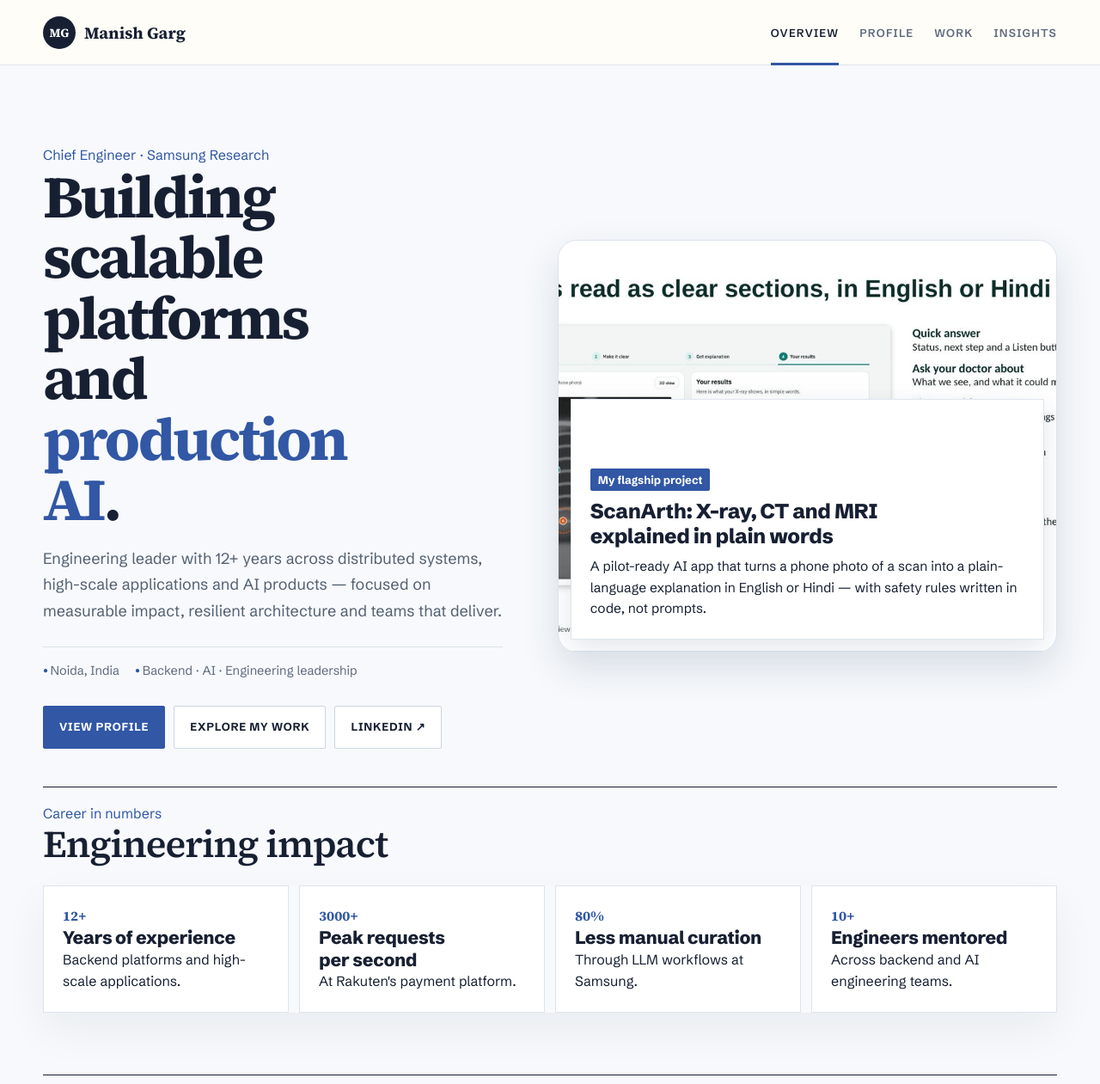
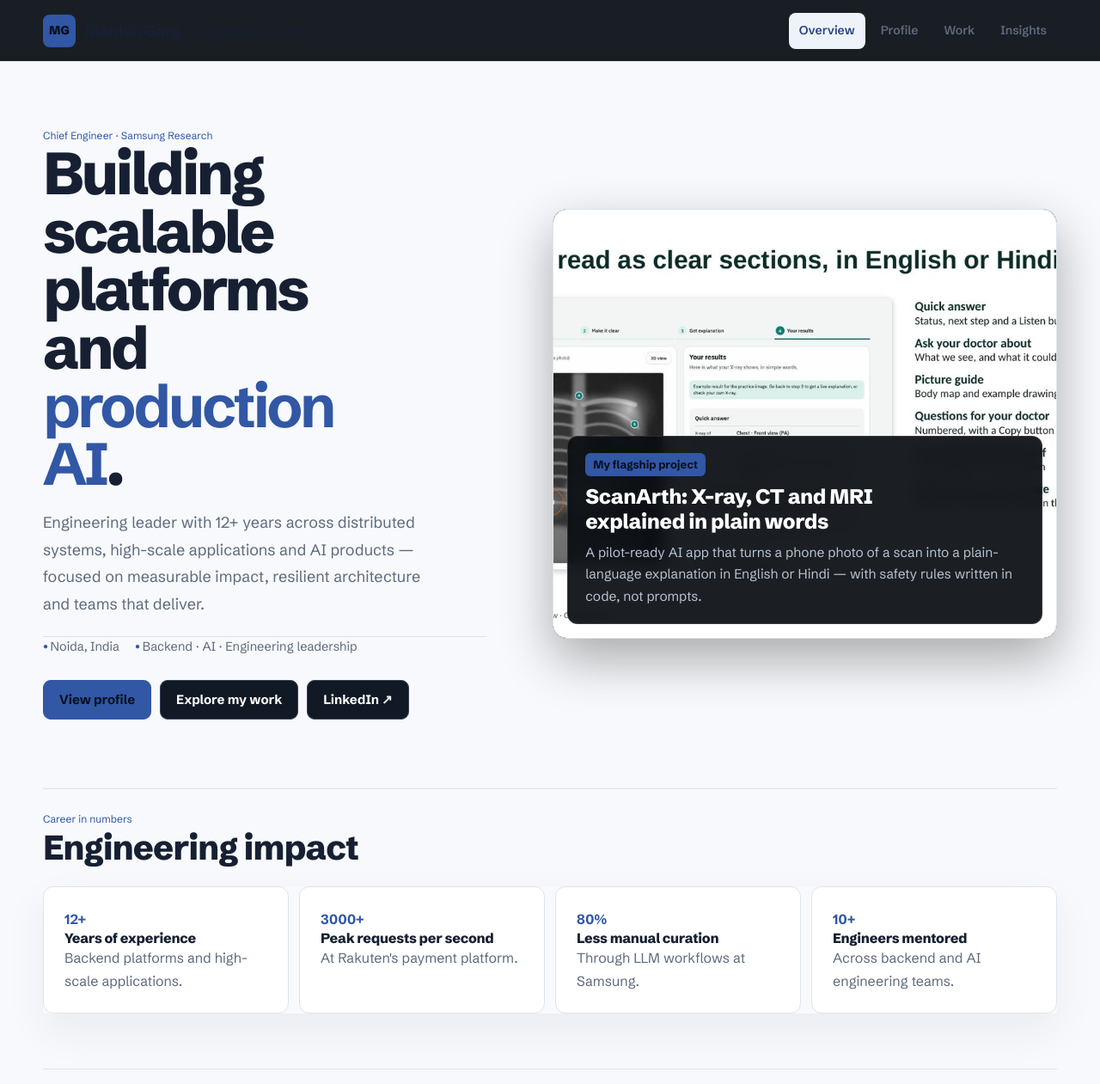
Before and after one commit to manishsdbct/manish-garg-portfolio, a plain HTML site: page index.html in a window 1280 px wide. Shown: the top 1261 px of the page at 86% size. Drawn offline with Linux system fonts and the light colour scheme.

Commit message:
Add structured dark portfolio theme

```diff
--- a/index.html
+++ b/index.html
@@ -173,61 +173,28 @@ footer .wrap{display:flex;justify-content:space-between;gap:12px;flex-wrap:wrap}
 #v-home .expertise-grid article{border-top:3px solid var(--brick);box-shadow:0 12px 32px rgba(16,27,49,.04)}
 @media(max-width:900px){#v-home .hello{min-height:auto;padding-bottom:20px}#v-home .feature{min-height:420px}#v-home .feature img{aspect-ratio:4/3}}
 </style>
-<style id="editorial-final">
-:root{--stone:#f4f0e7;--paper:#fffdf8;--ink:#1b1c19;--mute:#62655f;--line:#ded9cf;--brick:#a64b3c;--brick2:#80372d;--night:#20221e;--tint:#eee7dc;color-scheme:light}
-*{box-sizing:border-box}
-html{scroll-behavior:smooth}
-body{margin:0;background:var(--stone)!important;color:var(--ink)!important;font:16px/1.6 "Schibsted Grotesk",system-ui,sans-serif!important}
-header{position:sticky!important;top:0!important;left:auto!important;bottom:auto!important;width:100%!important;height:76px!important;border:0!important;border-bottom:1px solid var(--line)!important;background:rgba(255,253,248,.96)!important;backdrop-filter:blur(12px)!important;color:var(--ink)!important}
-header .wrap{width:min(1180px,calc(100% - 48px))!important;height:76px!important;min-height:76px!important;max-width:none!important;margin:0 auto!important;padding:0!important;display:flex!important;flex-direction:row!important;align-items:center!important;justify-content:space-between!important}
-.brand{color:var(--ink)!important;font-family:"Source Serif 4",Georgia,serif!important;font-size:19px!important}.brand i{width:38px!important;height:38px!important;border-radius:50%!important;background:var(--ink)!important;color:#fff!important}.brand em{display:inline!important}.brand span{display:none!important}
-nav{display:flex!important;flex-direction:row!important;gap:24px!important;overflow:visible!important}nav a{min-height:76px!important;padding:0!important;border-radius:0!important;display:flex!important;align-items:center!important;color:var(--mute)!important;font-size:13px!important;text-transform:uppercase!important;letter-spacing:.09em!important}nav a:hover{background:transparent!important;color:var(--ink)!important}nav a[aria-current]{background:transparent!important;color:var(--ink)!important;box-shadow:inset 0 -3px var(--brick)!important}
-main.wrap{width:min(1180px,calc(100% - 48px))!important;max-width:none!important;margin:0 auto!important;padding:0!important}
-.view{min-height:calc(100vh - 76px)!important;padding:72px 0 88px!important}.view.on{display:block!important}
-footer{margin-left:0!important;border:0!important;background:var(--night)!important;color:#c8ccca!important}footer .wrap{width:min(1180px,calc(100% - 48px))!important;max-width:none!important}footer a{color:#fff!important}
-.hello{grid-template-columns:minmax(0,.92fr) minmax(400px,1fr)!important;gap:clamp(32px,5vw,72px)!important;align-items:center!important;min-height:calc(100vh - 76px)!important;padding:20px 0 48px!important}
-.intro{max-width:620px}.intro h1{max-width:10ch;font-family:"Source Serif 4",Georgia,serif!important;font-size:clamp(52px,5.4vw,72px)!important;line-height:1.02!important;font-weight:800!important;letter-spacing:-.045em!important}
-.intro p{max-width:38rem;font-family:"Schibsted Grotesk",system-ui,sans-serif!important;font-size:18px!important;line-height:1.7!important;color:#526071!important}
-.eyebrow{color:#3157a5!important}
-.meta{margin-top:26px!important;padding-top:16px!important;border-top:1px solid var(--line)!important}.meta span::before{color:#3157a5!important}
-.btns{margin-top:28px!important}
-.btn{min-height:50px!important;border-radius:2px!important;font-size:13px!important;text-transform:uppercase!important;letter-spacing:.06em!important}
-.btn.red{background:#3157a5!important;border-color:#3157a5!important}
-.btn.red:hover{background:#24447f!important}
-.feature{min-height:480px!important;height:min(480px,55vh)!important;max-height:none!important;box-shadow:0 18px 45px rgba(31,55,94,.14)!important;background:#eef2f7!important}
-.feature img{height:100%!important;aspect-ratio:16/10!important;object-fit:cover!important;object-position:center top!important}
-.feature .fb{left:14px!important;right:14px!important;bottom:14px!important;background:#fff!important;border:1px solid #dfe6ef!important;box-shadow:0 10px 28px rgba(31,55,94,.12)!important;color:#172033!important}
-.feature .fb h3,#v-home .feature .fb p{color:#172033!important}
-.label{border-radius:2px!important;background:var(--brick)!important}
-.head{border-top:1px solid var(--ink)!important;padding-top:18px!important;margin:72px 0 24px!important}
-.head h2{font-family:"Source Serif 4",Georgia,serif!important;font-size:44px!important;font-weight:600!important}
-.more{color:var(--brick)!important;text-transform:uppercase!important;letter-spacing:.06em!important;font-size:13px!important}
-.posts{display:grid!important;gap:22px!important}
-.post{border-radius:0!important;border:1px solid var(--line)!important;background:var(--paper)!important;padding:26px!important}
-.post:hover{border-color:#bdb5a7!important;box-shadow:0 14px 34px rgba(44,40,32,.08)!important;transform:none!important}
-.post h3{font-family:"Source Serif 4",Georgia,serif!important;font-size:25px!important}
-.post .pm b{color:var(--brick)!important}
-.post .stat strong{color:var(--brick)!important;font-family:"Source Serif 4",Georgia,serif!important}
-.work{gap:22px!important}
-.wcard{border-radius:0!important;border:1px solid var(--line)!important;background:var(--paper)!important}
-.wcard h3{font-family:"Source Serif 4",Georgia,serif!important}
-.wcard .big{color:var(--brick)!important;font-family:"Source Serif 4",Georgia,serif!important}
-.chips li{border-radius:2px!important;background:var(--tint)!important;border-color:var(--line)!important}
-.stat-grid{display:grid!important;grid-template-columns:repeat(4,1fr)!important;gap:12px!important;background:transparent!important;border:0!important}
-.stat-grid article{border:1px solid var(--line)!important;border-radius:0!important;background:var(--paper)!important}
-.stat-grid strong{color:var(--brick)!important;font-family:"Source Serif 4",Georgia,serif!important}
-.expertise-grid{display:grid!important;grid-template-columns:repeat(3,1fr)!important;gap:18px!important}
-.expertise-grid article{min-height:190px!important;border:0!important;border-top:3px solid var(--brick)!important;border-radius:0!important;background:var(--paper)!important}
-.expertise-grid h3{font-family:"Source Serif 4",Georgia,serif!important}
-.sa{border-radius:0!important}.viewer{border-radius:0!important}.filters button{border-radius:2px!important}.filters button[aria-pressed=true]{background:var(--brick)!important;border-color:var(--brick)!important}
-.art,.panel{border-radius:0!important}.art{background:var(--paper)!important}.body h2{font-family:"Source Serif 4",Georgia,serif!important;border-bottom:0!important}.body .pull{border-left-color:var(--brick)!important;background:var(--tint)!important}
-@media(max-width:900px){header{height:68px!important}header .wrap{width:calc(100% - 32px)!important;height:68px!important}main.wrap{width:calc(100% - 32px)!important}footer .wrap{width:calc(100% - 32px)!important}nav{gap:14px!important}nav a{min-height:68px!important;font-size:12px!important}.hello{grid-template-columns:1fr!important;min-height:auto!important;padding-top:8px!important}#v-home .hello{grid-template-columns:1fr!important;min-height:auto!important;padding-top:8px!important}#v-home .feature{min-height:420px!important;height:420px!important;max-height:none!important}#v-home .feature img{height:100%!important}}
-@media(max-width:600px){header{height:64px!important}header .wrap{width:calc(100% - 24px)!important;height:64px!important}main.wrap{width:calc(100% - 36px)!important}footer .wrap{width:calc(100% - 36px)!important}.brand em{display:none!important}nav{gap:10px!important}nav a{min-height:64px!important;font-size:10px!important}.view{padding:40px 0 64px!important}.hello{gap:30px!important}.intro h1{font-size:42px!important}.feature{min-height:360px!important;height:360px!important}#v-home .feature{min-height:360px!important;height:360px!important}#v-home .feature img{height:100%!important}}
-#v-home .hello{padding-bottom:12px!important}
-#v-home .head.home-impact{margin-top:32px!important}
-#v-home .stat-grid article{padding:22px!important}
-#v-home .stat-grid p{max-width:26ch!important}
-@media(max-width:900px){#v-home .head.home-impact{margin-top:20px!important}#v-home .head{margin-top:48px!important}}
+<style id="dark-portfolio-final">
+:root{--stone:#0b1018;--paper:#111925;--ink:#f4f7fb;--mute:#aab4c4;--line:#263244;--brick:#63a4ff;--brick2:#91bdff;--night:#080c12;--tint:#18243a;color-scheme:dark}
+*{box-sizing:border-box}html{scroll-behavior:smooth}
+body{margin:0!important;background:var(--stone)!important;color:var(--ink)!important;font:16px/1.65 "Schibsted Grotesk",system-ui,sans-serif!important}
+header{position:sticky!important;top:0!important;width:100%!important;height:72px!important;border:0!important;border-bottom:1px solid var(--line)!important;background:rgba(11,16,24,.94)!important;backdrop-filter:blur(14px)!important}
+header .wrap{width:min(1180px,calc(100% - 48px))!important;height:72px!important;max-width:none!important;margin:0 auto!important;padding:0!important;display:flex!important;align-items:center!important;justify-content:space-between!important}
+.brand{color:var(--ink)!important;font-family:"Schibsted Grotesk",system-ui,sans-serif!important}.brand i{width:38px!important;height:38px!important;border-radius:8px!important;background:var(--brick)!important;color:#08101d!important}.brand span,.brand em{color:inherit!important}
+nav{display:flex!important;flex-direction:row!important;gap:6px!important}nav a{min-height:42px!important;padding:0 12px!important;border-radius:8px!important;display:flex!important;align-items:center!important;color:var(--mute)!important;font-size:14px!important}nav a:hover{background:#172233!important;color:#fff!important}nav a[aria-current]{background:var(--tint)!important;color:var(--brick2)!important;box-shadow:none!important}
+main.wrap{width:min(1180px,calc(100% - 48px))!important;max-width:none!important;margin:0 auto!important;padding:0!important}.view{min-height:calc(100vh - 72px)!important;padding:64px 0 96px!important}
+footer{margin-left:0!important;background:var(--night)!important;border-top:1px solid var(--line)!important;color:var(--mute)!important}footer .wrap{width:min(1180px,calc(100% - 48px))!important;max-width:none!important}footer a{color:#dceaff!important}
+.hello{grid-template-columns:minmax(0,.88fr) minmax(400px,1fr)!important;gap:clamp(40px,6vw,80px)!important;align-items:center!important;min-height:520px!important;padding:12px 0 56px!important}
+.intro h1{font-family:"Schibsted Grotesk",system-ui,sans-serif!important;font-size:clamp(50px,5.4vw,76px)!important;line-height:.98!important;letter-spacing:-.05em!important;font-weight:800!important}.intro h1 b{color:var(--brick)!important}.intro p{max-width:42ch!important;font-size:18px!important;line-height:1.75!important;color:var(--mute)!important}.eyebrow{color:var(--brick)!important;font-size:12px!important}.meta{border-top:1px solid var(--line)!important;color:var(--mute)!important}.meta span::before{color:var(--brick)!important}
+.btn{border-radius:9px!important;border-color:#344157!important;background:#111925!important;color:#fff!important}.btn.red{background:var(--brick)!important;border-color:var(--brick)!important;color:#08101d!important}.btn.red:hover{background:var(--brick2)!important}.btn:hover{border-color:#64738b!important}
+.feature{position:relative!important;min-height:500px!important;height:500px!important;overflow:hidden!important;border:1px solid var(--line)!important;border-radius:16px!important;background:#111925!important;box-shadow:0 24px 60px rgba(0,0,0,.32)!important}.feature img{height:100%!important;aspect-ratio:auto!important;object-fit:cover!important;object-position:center!important;border:0!important}.feature .fb{position:absolute!important;left:16px!important;right:16px!important;bottom:16px!important;border:1px solid rgba(255,255,255,.12)!important;border-radius:12px!important;background:rgba(8,12,18,.92)!important;backdrop-filter:blur(10px)!important;padding:18px 20px!important}.feature .fb h3{color:#fff!important}.feature .fb p{color:#b8c2d1!important}.label{border-radius:6px!important;background:var(--brick)!important;color:#08101d!important}.more{color:var(--brick2)!important}
+.head{display:flex!important;align-items:end!important;border-top:1px solid var(--line)!important;padding-top:20px!important;margin:64px 0 24px!important}.head h2{font-size:40px!important;font-weight:800!important}.head.home-impact{margin-top:24px!important}
+.stat-grid{display:grid!important;grid-template-columns:repeat(4,1fr)!important;gap:12px!important;background:transparent!important;border:0!important}.stat-grid article{border:1px solid var(--line)!important;border-radius:12px!important;background:var(--paper)!important;padding:24px!important}.stat-grid strong{color:var(--brick)!important}.stat-grid h3{font-size:16px!important}.stat-grid p{color:var(--mute)!important}
+.work{display:grid!important;grid-template-columns:repeat(3,minmax(0,1fr))!important;gap:16px!important}.wcard{border:1px solid var(--line)!important;border-radius:14px!important;background:var(--paper)!important}.wcard h3{color:#fff!important}.wcard p,.wcard .where{color:var(--mute)!important}.wcard .big{color:var(--brick)!important}.chips li{border-radius:999px!important;border-color:var(--line)!important;background:#1a2638!important;color:#cbd5e1!important}
+.posts{display:grid!important;grid-template-columns:repeat(auto-fill,minmax(min(100%,330px),1fr))!important;gap:16px!important}.post{border:1px solid var(--line)!important;border-radius:14px!important;background:var(--paper)!important}.post:hover{border-color:#4d647f!important;box-shadow:0 16px 34px rgba(0,0,0,.22)!important}.post h3{color:#fff!important}.post p,.post .pm{color:var(--mute)!important}.post .pm b{color:var(--brick2)!important}.post .stat strong{color:var(--brick)!important}
+.art{border:1px solid var(--line)!important;border-radius:16px!important;background:var(--paper)!important}.art .dek,.body,.body p,.body li{color:#c8d0dc!important}.art h1,.body h2{color:#fff!important}.body code{background:#1b2636!important;color:#dce7f7!important}.body pre{background:#080c12!important;border:1px solid var(--line)!important}.body .pull{background:var(--tint)!important;border-left-color:var(--brick)!important;color:#fff!important}.tbl th{color:var(--mute)!important;border-bottom-color:var(--ink)!important}.tbl td{border-top-color:var(--line)!important}.panel{border:1px solid var(--line)!important;border-radius:14px!important;background:var(--paper)!important}.tl li{border-top-color:var(--line)!important}.tl .y,.tl span{color:var(--mute)!important}.contact a,.contact div{background:#0d1420!important;border-color:var(--line)!important}.filters button{border-radius:8px!important;border-color:var(--line)!important;background:#111925!important;color:var(--ink)!important}.filters button[aria-pressed=true]{background:var(--brick)!important;border-color:var(--brick)!important;color:#08101d!important}
+.sa{border-radius:16px!important;background:#080c12!important;border:1px solid var(--line)!important}.sa h2,.sa p{color:#fff!important}.viewer{border-radius:12px!important;background:#080c12!important}.vbar{border-top:1px solid var(--line)!important}.vbtn{background:#1a2638!important}
+@media(max-width:900px){header{height:68px!important}header .wrap,main.wrap,footer .wrap{width:calc(100% - 32px)!important}header .wrap{height:68px!important}nav{gap:2px!important}nav a{padding:0 8px!important;font-size:12px!important}.view{padding:44px 0 72px!important}.hello{grid-template-columns:1fr!important;min-height:auto!important}.feature{min-height:440px!important;height:440px!important}.stat-grid{grid-template-columns:repeat(2,1fr)!important}.work{grid-template-columns:1fr!important}}
+@media(max-width:600px){header{height:64px!important}header .wrap{height:64px!important;width:calc(100% - 24px)!important}main.wrap,footer .wrap{width:calc(100% - 28px)!important}.brand em{display:none!important}nav{overflow-x:auto!important}nav a{min-height:44px!important;white-space:nowrap!important;font-size:11px!important}.view{padding:32px 0 56px!important}.intro h1{font-size:44px!important}.feature{min-height:380px!important;height:380px!important}.feature .fb{left:10px!important;right:10px!important;bottom:10px!important}.stat-grid{grid-template-columns:1fr!important}.head h2{font-size:34px!important}.work{grid-template-columns:1fr!important}}
 </style>
 </head>
 <body>
```
